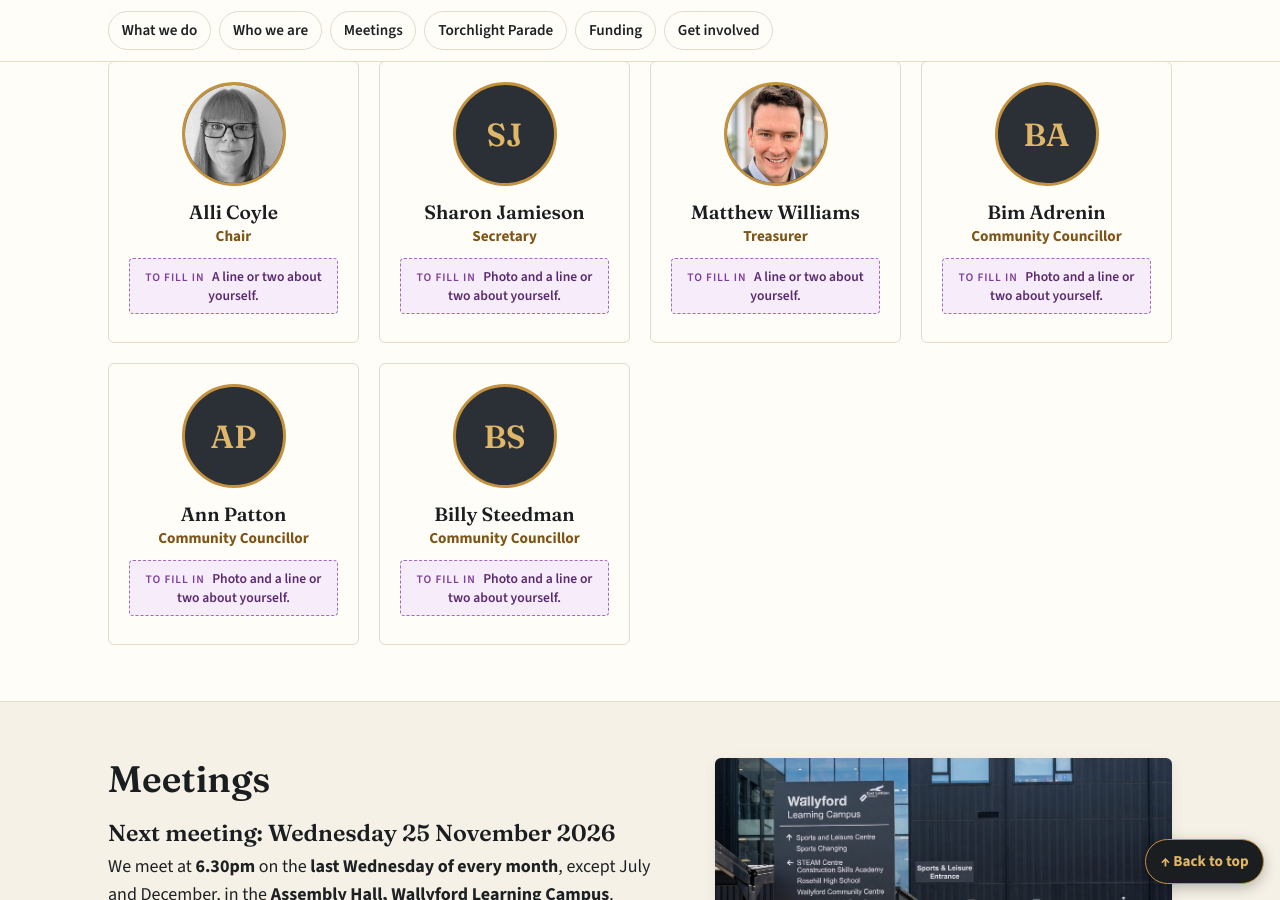
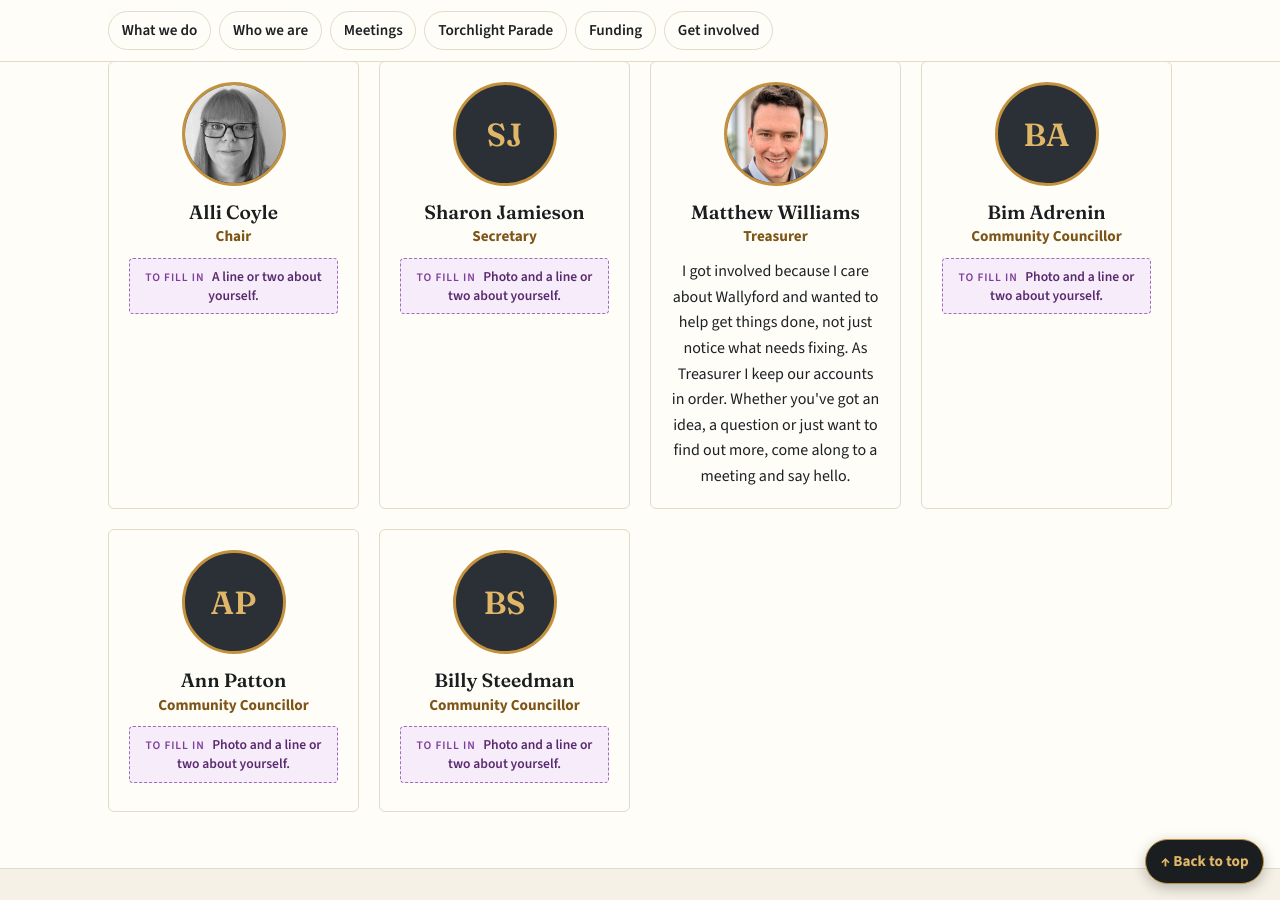
Before and after one commit to dochtie/wallyford-community-council, a Jekyll site: the page built from council.html, in a window 1280 px wide and 900 px high, scrolled down 1438 px. Built offline with Jekyll 4.4.1, drawn with Linux system fonts in a browser that asks for light colours.

Commit message:
Add Matthew Williams's approved councillor blurb (#36)
Claude-Session: https://claude.ai/code/session_01AHWgmui6HjEdcAqmm8Qa69

Co-authored-by: Claude <noreply@anthropic.com>

```diff
--- a/_data/councillors.yml
+++ b/_data/councillors.yml
@@ -16,7 +16,7 @@
 - name: Matthew Williams
   role: Treasurer
   photo: matthew-williams.jpg
-  blurb:
+  blurb: "I got involved because I care about Wallyford and wanted to help get things done, not just notice what needs fixing. As Treasurer I keep our accounts in order. Whether you've got an idea, a question or just want to find out more, come along to a meeting and say hello."
 
 - name: Bim Adrenin
   role: Community Councillor
```
